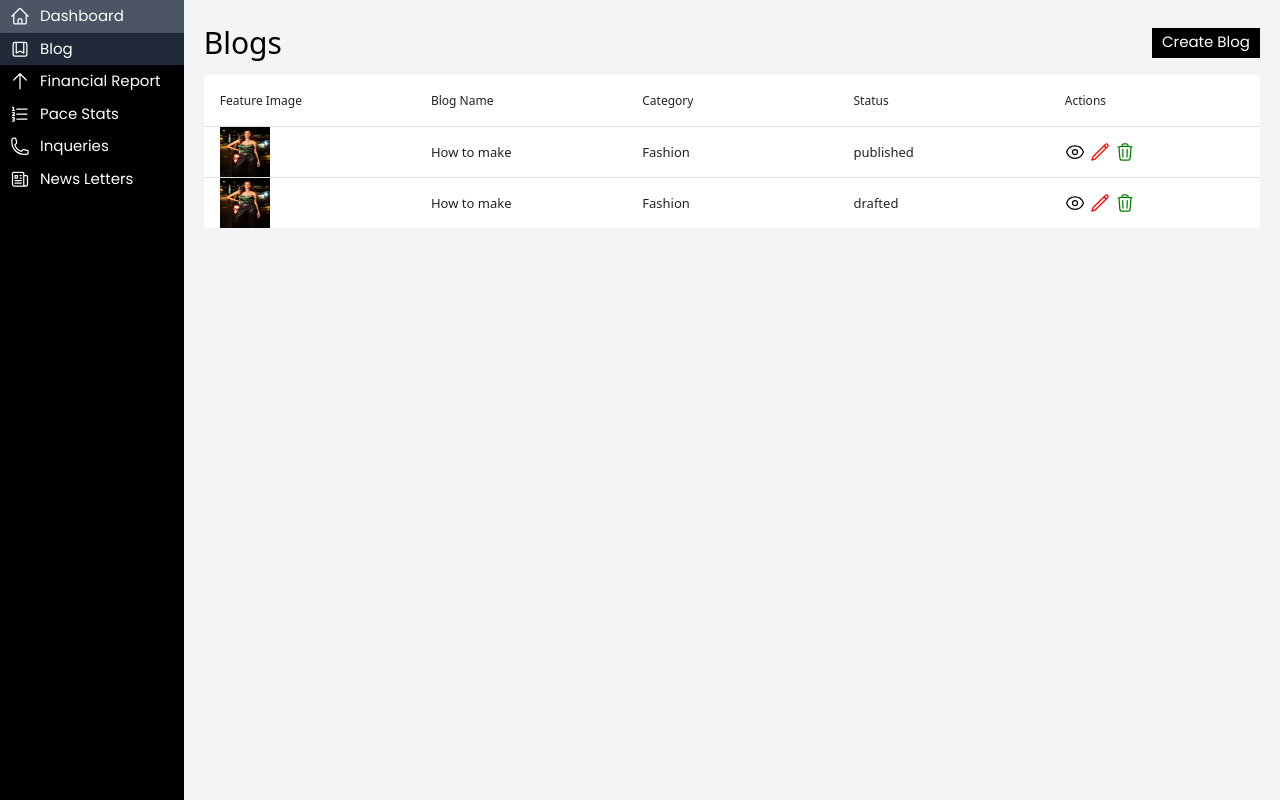
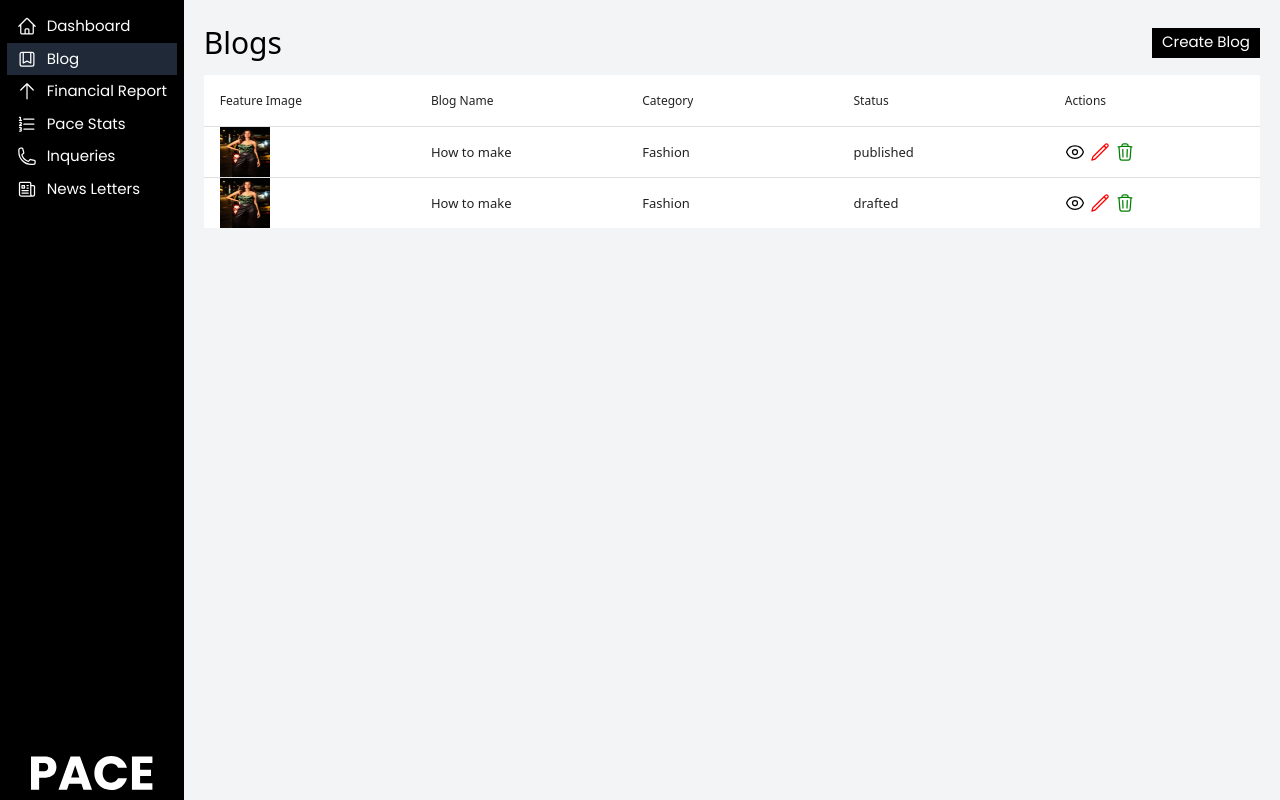
Before and after one commit to TarunRajpurohit123/pace-bussiness-website, a Next.js app in the folder pace-website/: page /admin/blog in a window 1280 px wide. Built offline with nearby package versions, Linux system fonts and the light colour scheme.

Commit message:
logo set on admin

```diff
--- a/pace-website/src/components/admin/Sidebar.jsx
+++ b/pace-website/src/components/admin/Sidebar.jsx
@@ -11,12 +11,13 @@ import {
   NewspaperIcon,
   NumberedListIcon,
 } from "@heroicons/react/24/outline";
+import { Logo } from "..";
 
 export default function Sidebar() {
   const path = usePathname();
   return (
     <>
-      <aside className="admin__sidebar bg-black w-[20rem] h-[100vh]">
+      <aside className="admin__sidebar flex flex-col justify-between items-center py-[1rem] bg-black w-[20rem] h-[100vh]">
         <ul className="aside__links__wrapper">
           <li
             className={
@@ -104,6 +105,7 @@ export default function Sidebar() {
             </Link>
           </li>
         </ul>
+        <Logo color="white" />
       </aside>
     </>
   );
```
